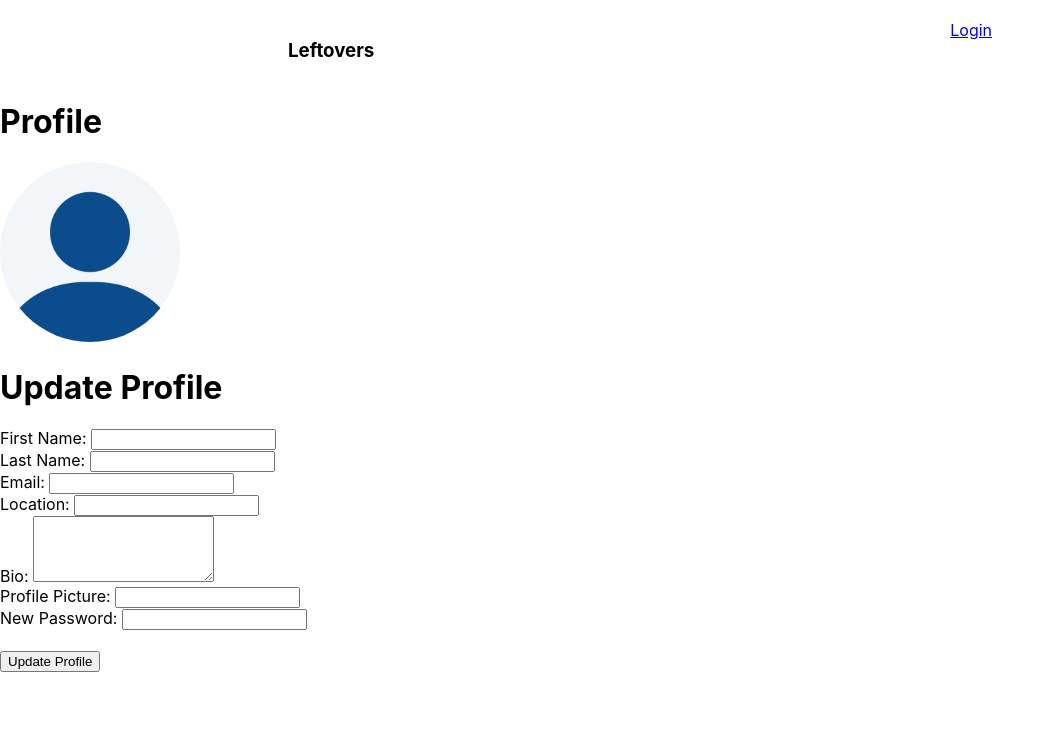
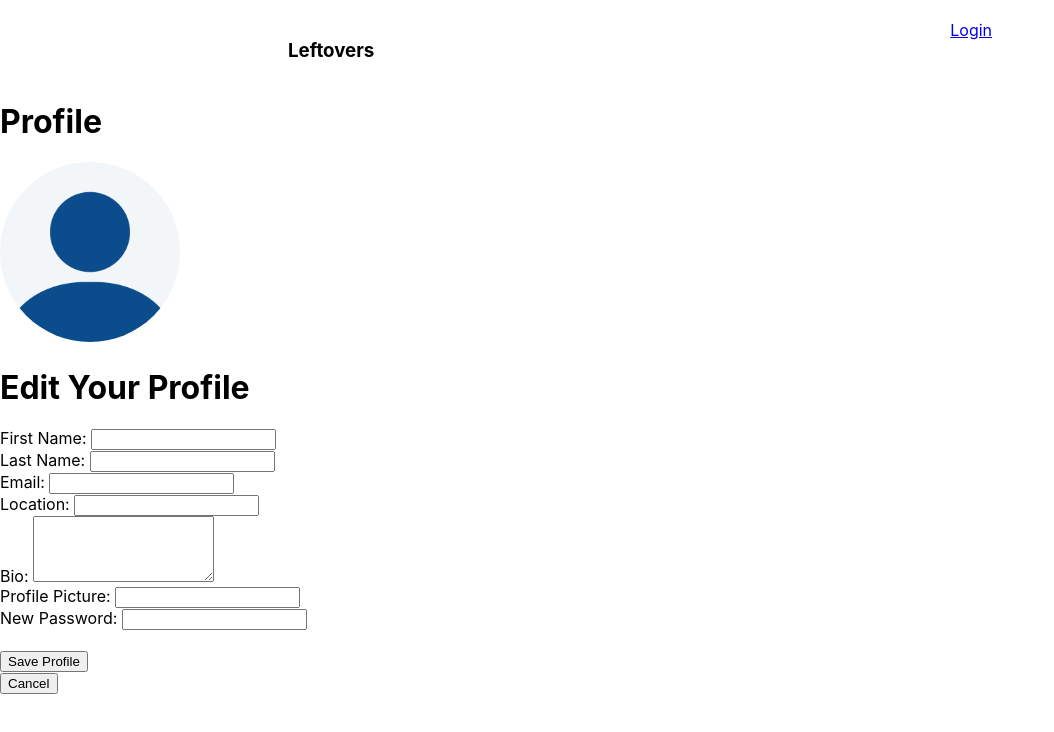
Before and after one commit to annaqharder/Leftovers-Capstone-Project, a React (Create React App) app in the folder client/: page /profile in a window 1280 px wide. Both pictures are taken after a click on the button "Update Profile". Shown: the top 732 px of the page, without its empty margins (0-1054 px from the left). Built offline with nearby package versions, Linux system fonts and the light colour scheme; no server answers.

Commit message:
edit profile form

```diff
--- a/client/src/index.js
+++ b/client/src/index.js
@@ -9,8 +9,7 @@ import { QueryClient, QueryClientProvider, useQuery } from "@tanstack/react-quer
 const client = new QueryClient({
   defaultOptions: {
     queries: {
-      refetchOnWindowFocus: false,
-      cacheTime: 1000 * 60 * 60 * 24
+      refetchOnWindowFocus: true,
     },
   }
 });
--- a/client/src/pages/Profile.js
+++ b/client/src/pages/Profile.js
@@ -6,8 +6,8 @@ import { useQuery } from '@tanstack/react-query';
 import Axios from 'axios';
 
 function Profile({user}) {
-
     const history = useHistory()
+    const [showForm, setShowForm] = useState(false)
 
     // if (!user) {
     //     history.push("/home")
@@ -21,7 +21,7 @@ function Profile({user}) {
 
 
     console.log(user)
-    const [profile, setProfile] = useState(null)
+    const [setProfile] = useState(null)
     const [first_name, setFirst_name] = useState(user.first_name)
     const [last_name, setLast_name] = useState(user.last_name)
     const [email, setEmail] = useState(user.email)
@@ -38,7 +38,7 @@ function Profile({user}) {
             first_name: first_name,
             last_name: last_name,
             email: email,
-            password: user.password,
+            password: password,
             location: location,
             bio: bio,
             avatar: avatar
@@ -77,9 +77,9 @@ function Profile({user}) {
                 </div>
             </div>
 
-            <div>
-                <h1>Update Profile</h1>
+            {showForm ? (
                 <form onSubmit={handleEditProfile}>
+                    <h1>Edit Your Profile</h1>
                     <div>
                         <label>First Name: </label>
                         <input
@@ -152,9 +152,16 @@ function Profile({user}) {
                         />
                     </div>
                         <br></br>
-                    <button type="submit">Update Profile</button>
+                    <button type="submit">Save Profile</button>
                 </form>
-            </div>
+            ) : <div>
+                    <button onClick={() => setShowForm(true)}> Update Profile</button>
+                </div>}
+
+        {showForm ?
+            (<button onClick={() => setShowForm(false)}>Cancel</button>)
+        : null}
+
         </div>
     );
 }
```
